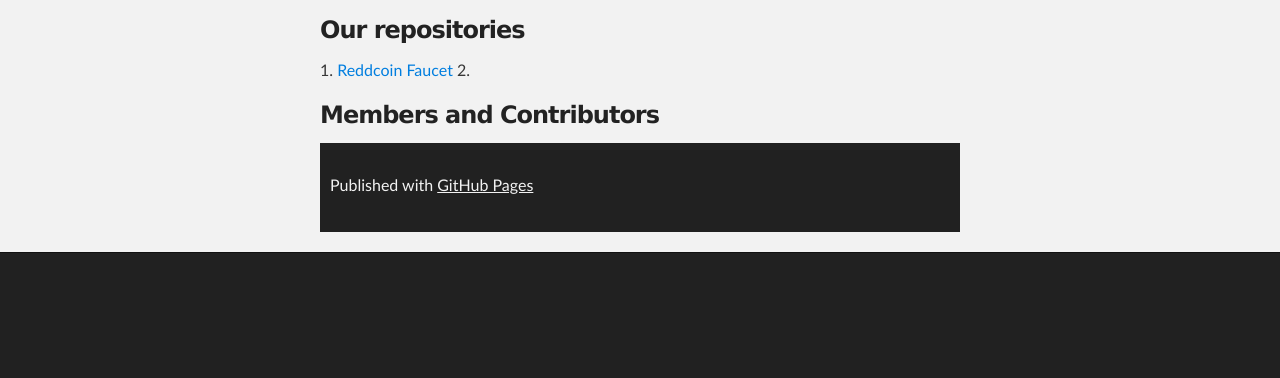
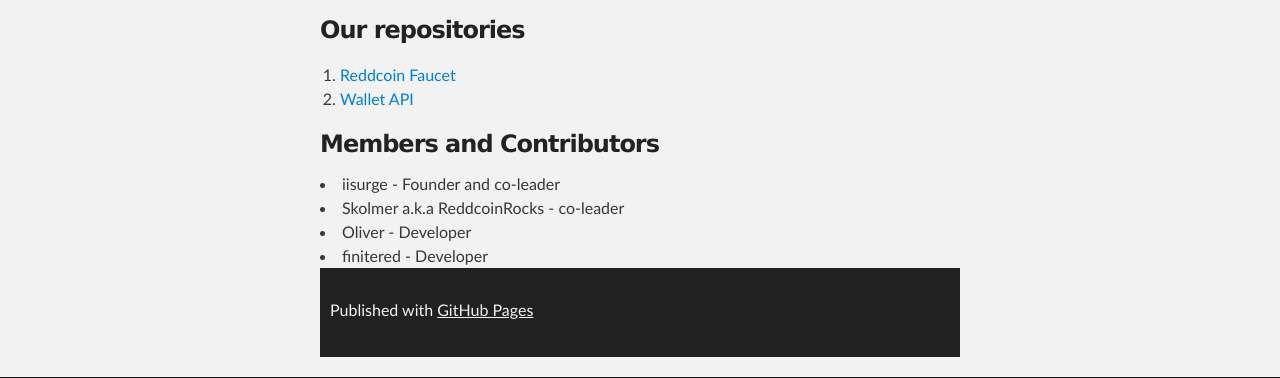
Before and after one commit to Reddhead-devs/reddhead-devs.github.io, a plain HTML site: page index.html in a window 1280 px wide. Shown: the part 660-1038 px from the top of the page. Before the commit the page ends 913 px from the top, so only its background shows below. Drawn offline with Linux system fonts and the light colour scheme.

Commit message:
Update index.html

```diff
--- a/index.html
+++ b/index.html
@@ -38,14 +38,22 @@
 <h3>
 <a id="designer-templates" class="anchor" href="/repos" aria-hidden="true"><span class="octicon octicon-link"></span></a>Our repositories</h3>
 
-<p>1. <a href="/Reddcoin-faucet">Reddcoin Faucet</a>
-2. <a href="/php-Wallet-API"></a>
+<p><ol> <li><a href="/Reddcoin-faucet">Reddcoin Faucet</a></li>
+<li><a href="/php-Wallet-API">Wallet API</a></li>
+</ol>
 </p>
 
 
 <h3>
 <a id="authors-and-contributors" class="anchor" href="#authors-and-contributors" aria-hidden="true"><span class="octicon octicon-link"></span></a>Members and Contributors</h3>
+<ui>
+<li>iisurge - Founder and co-leader</li>
+<li>Skolmer a.k.a ReddcoinRocks - co-leader</li>
+<li>Oliver -  Developer</li>
+<li>finitered - Developer</li>
 
+
+</ul>
 
 
 
```
